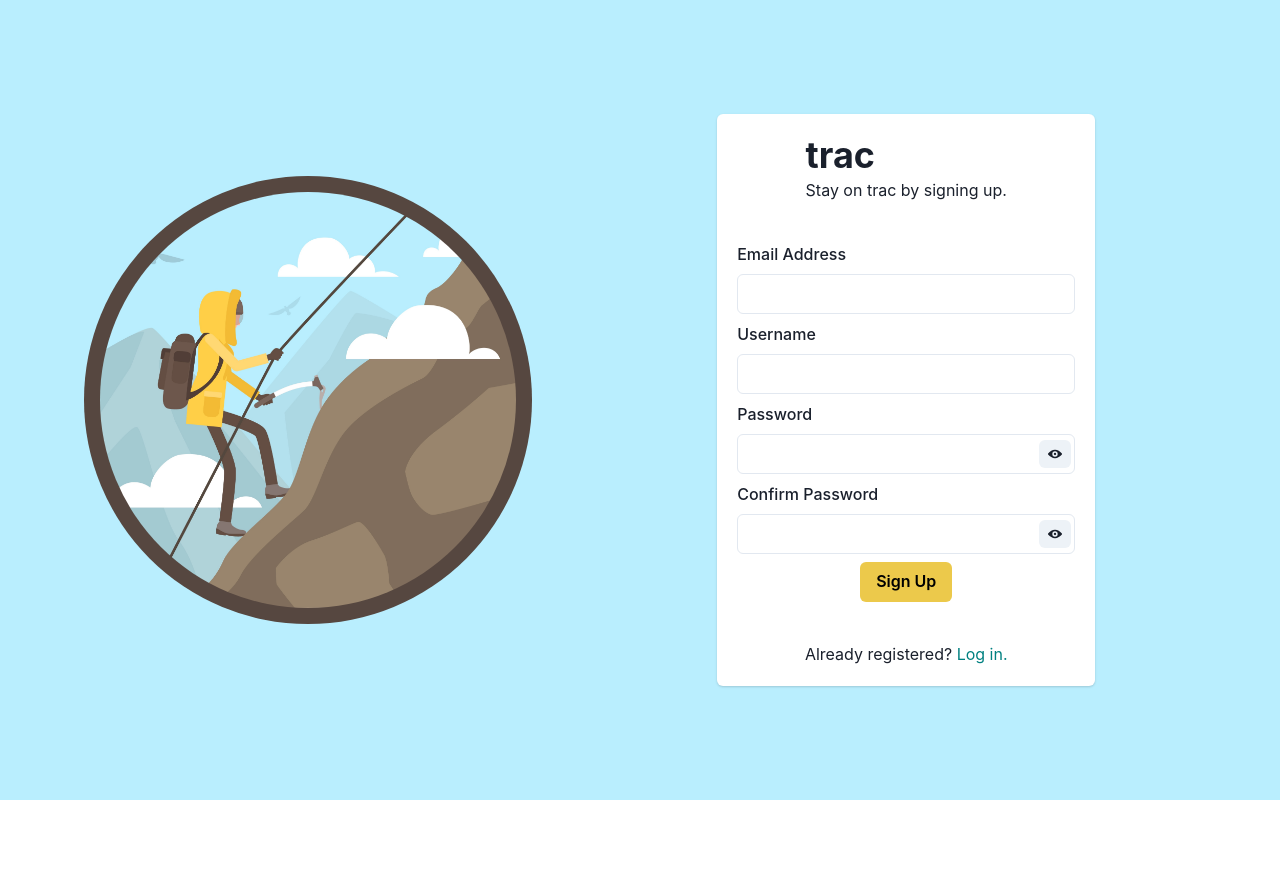
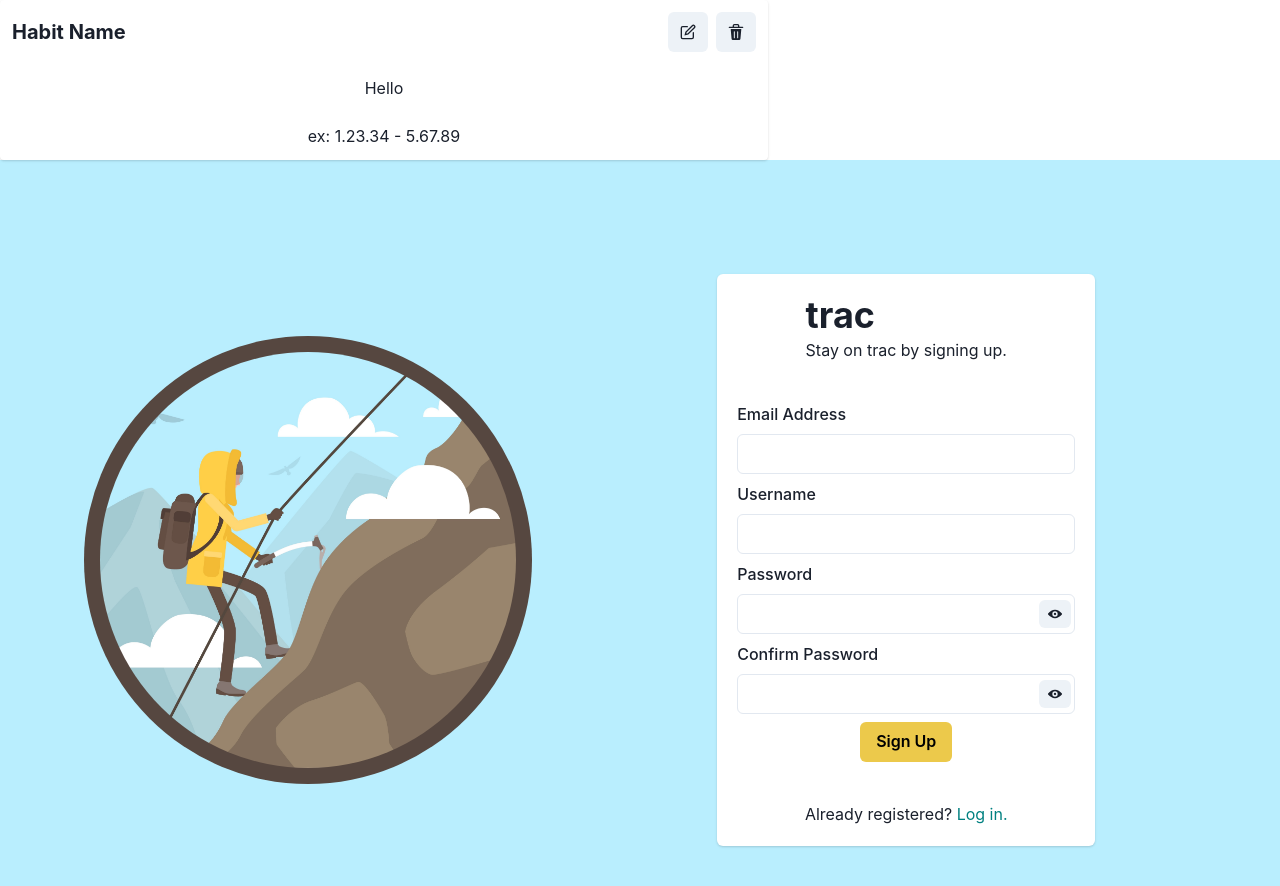
Before and after one commit to dyazdani/trac, a React (Vite) app: page / in a window 1280 px wide. Shown: the top 886 px of the page. Before the commit the page ends 800 px from the top, so only its background shows below. Built offline with nearby package versions, Linux system fonts and the light colour scheme.

Commit message:
Basic Habit component card layout

```diff
--- a/src/client/App.tsx
+++ b/src/client/App.tsx
@@ -3,6 +3,7 @@ import { Route, Routes } from 'react-router-dom'
 import LandingPage from './components/LandingPage.js';
 import Dashboard from './components/Dashboard.js';
 import AppHeader from './components/AppHeader.js';
+import Habit from './components/Habit.js';
 import { useAppSelector } from './app/hooks.js';
 
 const App: React.FC = () => {
@@ -11,6 +12,7 @@ const currentUser = useAppSelector((state) => state.auth.user);
   return (
     <>
       {currentUser && <AppHeader />}
+      <Habit />
       <Routes>
         <Route path="/" element={currentUser ? <Dashboard /> : <LandingPage />}/>
       </Routes>
--- a/src/client/components/Habit.tsx
+++ b/src/client/components/Habit.tsx
@@ -1,11 +1,58 @@
 import React from "react";
+
+import {
+    HStack,
+    Text,
+    Card,
+    CardHeader,
+    CardBody,
+    CardFooter,
+    Heading,
+    IconButton,
+    Flex
+} from "@chakra-ui/react";
+
+import {
+    EditIcon,
+    DeleteIcon,
+} from '@chakra-ui/icons'
 
 type HabitProps = {}
 
 const Habit = (props: HabitProps) =>  {
     return(
         <>
-            <div>I am the Habit component</div>
+            <Card
+            size={"sm"}
+            maxW={"3xl"}
+            >
+                <CardHeader>
+                    <HStack
+                    justify={"end"}
+                    >
+                        <Heading
+                        sx={{ marginRight: "auto" }}
+                        size="md" >Habit Name</Heading>
+                        <IconButton aria-label="edit-habit-button">
+                            <EditIcon />
+                        </IconButton>
+                        <IconButton aria-label="delete-habit-button">
+                            <DeleteIcon />
+                        </IconButton>
+                    </HStack>
+                </CardHeader>
+                <Flex
+                direction={"column"}
+                align={"center"}
+                >
+                    <CardBody
+
+                    >
+                        <Text>Hello</Text>
+                    </CardBody>
+                    <CardFooter>ex: 1.23.34 - 5.67.89</CardFooter>
+                </Flex>
+            </Card>
         </>
     );
 }
```
